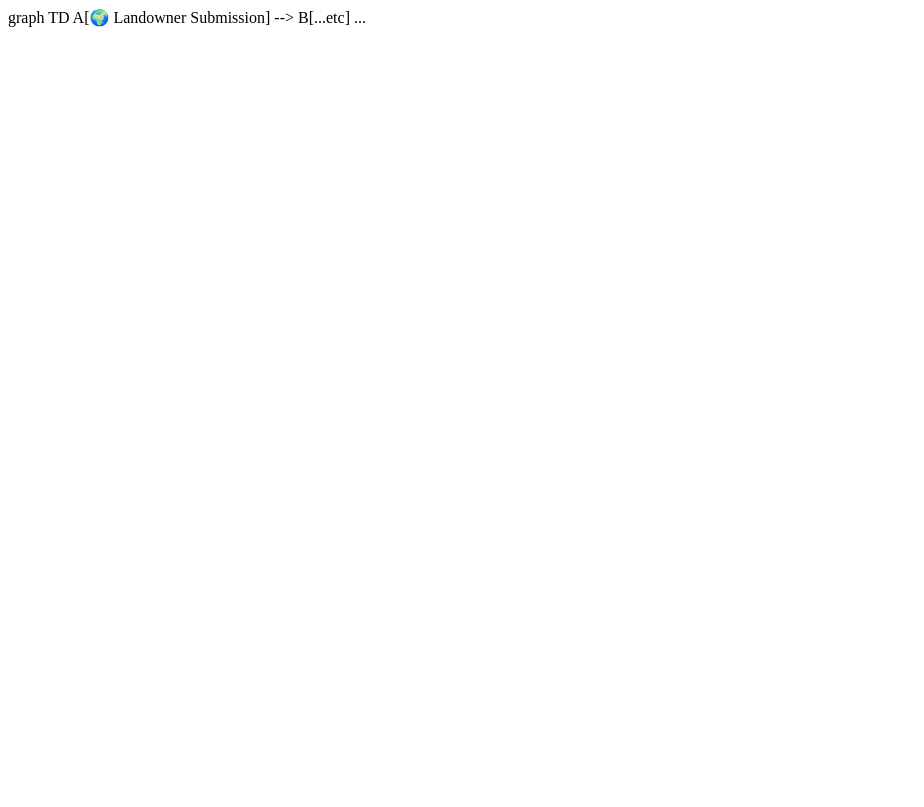
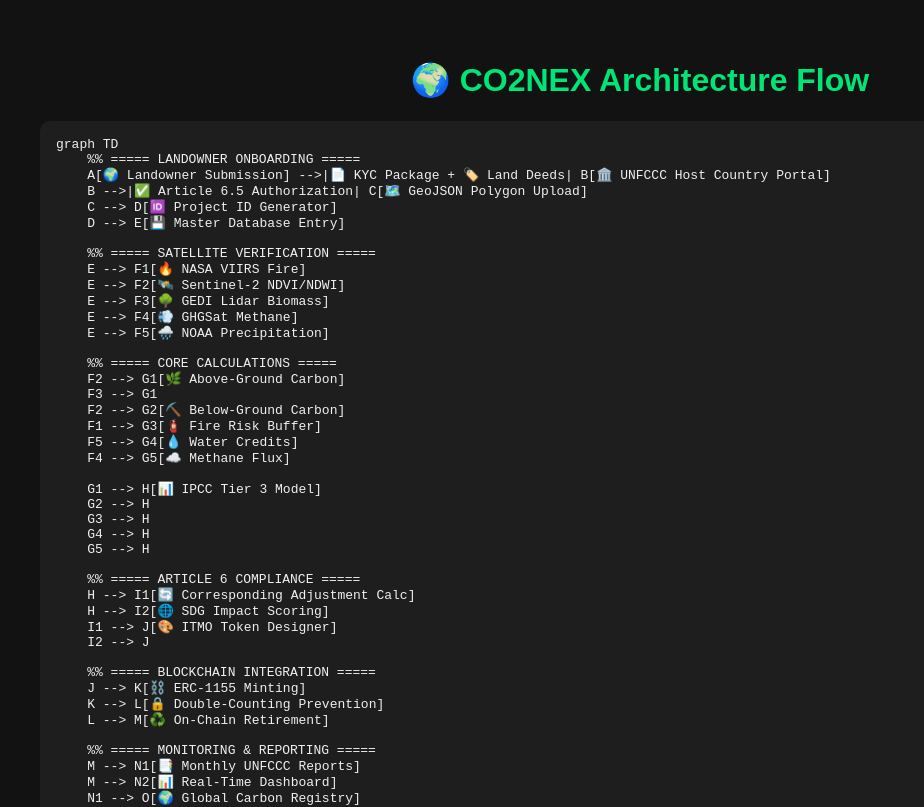
Before and after one commit to CO2NEX/co2nex-architecture, a plain HTML site: page index.html in a window 1280 px wide. Shown: the top 807 px of the page, without its empty margins (0-924 px from the left). Drawn offline with Linux system fonts and the light colour scheme.

Commit message:
Update index.html
full html scrip for mermaid flow chart

```diff
--- a/index.html
+++ b/index.html
@@ -1,17 +1,121 @@
 <!DOCTYPE html>
-<html>
+<html lang="en">
 <head>
-  <title>CO2NEX Architecture</title>
-  <script type="module">
-    import mermaid from 'https://cdn.jsdelivr.net/npm/mermaid@10/dist/mermaid.esm.min.mjs';
-    mermaid.initialize({ startOnLoad: true });
-  </script>
+  <meta charset="UTF-8" />
+  <meta name="viewport" content="width=device-width, initial-scale=1.0"/>
+  <meta name="description" content="CO2NEX Carbon Credit Platform Architecture Diagram">
+  <meta name="keywords" content="carbon-credit, blockchain, UNFCCC, climate-tech, mermaid.js, article-6, ERC-1155">
+  <meta name="author" content="CO2NEX Team">
+  <title>CO2NEX Architecture Diagram</title>
+  <style>
+    body {
+      font-family: Arial, sans-serif;
+      background-color: #121212;
+      color: #f0f0f0;
+      padding: 2rem;
+    }
+    h1 {
+      text-align: center;
+      color: #00e676;
+    }
+    .mermaid {
+      background-color: #1e1e1e;
+      padding: 1rem;
+      border-radius: 10px;
+      overflow-x: auto;
+    }
+  </style>
 </head>
 <body>
-  <div class="mermaid">
+
+<h1>🌍 CO2NEX Architecture Flow</h1>
+
+<!-- Mermaid Diagram -->
+<pre class="mermaid">
 graph TD
-  A[🌍 Landowner Submission] --> B[...etc]
-  ...
-  </div>
+    %% ===== LANDOWNER ONBOARDING =====
+    A[🌍 Landowner Submission] -->|📄 KYC Package + 🏷️ Land Deeds| B[🏛️ UNFCCC Host Country Portal]
+    B -->|✅ Article 6.5 Authorization| C[🗺️ GeoJSON Polygon Upload]
+    C --> D[🆔 Project ID Generator]
+    D --> E[💾 Master Database Entry]
+
+    %% ===== SATELLITE VERIFICATION =====
+    E --> F1[🔥 NASA VIIRS Fire]
+    E --> F2[🛰️ Sentinel-2 NDVI/NDWI]
+    E --> F3[🌳 GEDI Lidar Biomass]
+    E --> F4[💨 GHGSat Methane]
+    E --> F5[🌧️ NOAA Precipitation]
+
+    %% ===== CORE CALCULATIONS =====
+    F2 --> G1[🌿 Above-Ground Carbon]
+    F3 --> G1
+    F2 --> G2[⛏️ Below-Ground Carbon]
+    F1 --> G3[🧯 Fire Risk Buffer]
+    F5 --> G4[💧 Water Credits]
+    F4 --> G5[☁️ Methane Flux]
+
+    G1 --> H[📊 IPCC Tier 3 Model]
+    G2 --> H
+    G3 --> H
+    G4 --> H
+    G5 --> H
+
+    %% ===== ARTICLE 6 COMPLIANCE =====
+    H --> I1[🔄 Corresponding Adjustment Calc]
+    H --> I2[🌐 SDG Impact Scoring]
+    I1 --> J[🎨 ITMO Token Designer]
+    I2 --> J
+
+    %% ===== BLOCKCHAIN INTEGRATION =====
+    J --> K[⛓️ ERC-1155 Minting]
+    K --> L[🔒 Double-Counting Prevention]
+    L --> M[♻️ On-Chain Retirement]
+
+    %% ===== MONITORING & REPORTING =====
+    M --> N1[📑 Monthly UNFCCC Reports]
+    M --> N2[📊 Real-Time Dashboard]
+    N1 --> O[🌍 Global Carbon Registry]
+    N2 --> P[👁️ Public Validator Nodes]
+
+    %% ===== RISK MITIGATION =====
+    P --> Q1[🌲 Deforestation Alerts]
+    P --> Q2[🔥 Fire Probability]
+    P --> Q3[🏜️ Drought Warning]
+    Q1 --> R[🛡️ Buffer Pool Adjustment]
+    Q2 --> R
+    Q3 --> R
+
+    %% ==== NEW CRITICAL NODES ====
+    E -->|Pre-Verification| X[🕵️‍♀️ Third-Party Audit Queue]
+    H --> Y[⚖️ Carbon/Water Credit Ratio]
+    R --> Z[🚨 Automatic Insurance Payouts]
+
+    %% ===== OPTIONAL EXTENSIONS =====
+    M -->|💰| T[💸 Tokenized Asset Ledger]
+    T --> U[📈 Price Discovery Engine]
+    U --> V[🤝 OTC Marketplace]
+
+    A -->|👥 Traditional Land Map| W[Indigenous Consent Verification]
+    W --> B
+
+    H -->|🧪| X1[Soil Core Validation]
+    H -->|🌡️| X2[Flux Tower Data]
+
+    %% ===== LEGEND COLORS =====
+    style A fill:#4CAF50,stroke:#388E3C
+    style B fill:#2196F3,stroke:#0D47A1
+    style K fill:#9C27B0,stroke:#6A1B9A
+    style O fill:#FF9800,stroke:#E65100
+    style X fill:#607D8B,stroke:#455A64
+    style Y fill:#00BCD4,stroke:#00838F
+    style Z fill:#F44336,stroke:#C62828
+</pre>
+
+<!-- Mermaid.js Script -->
+<script type="module">
+  import mermaid from 'https://cdn.jsdelivr.net/npm/mermaid@10/dist/mermaid.esm.min.mjs';
+  mermaid.initialize({ startOnLoad: true, theme: "dark" });
+</script>
+
 </body>
 </html>
```
